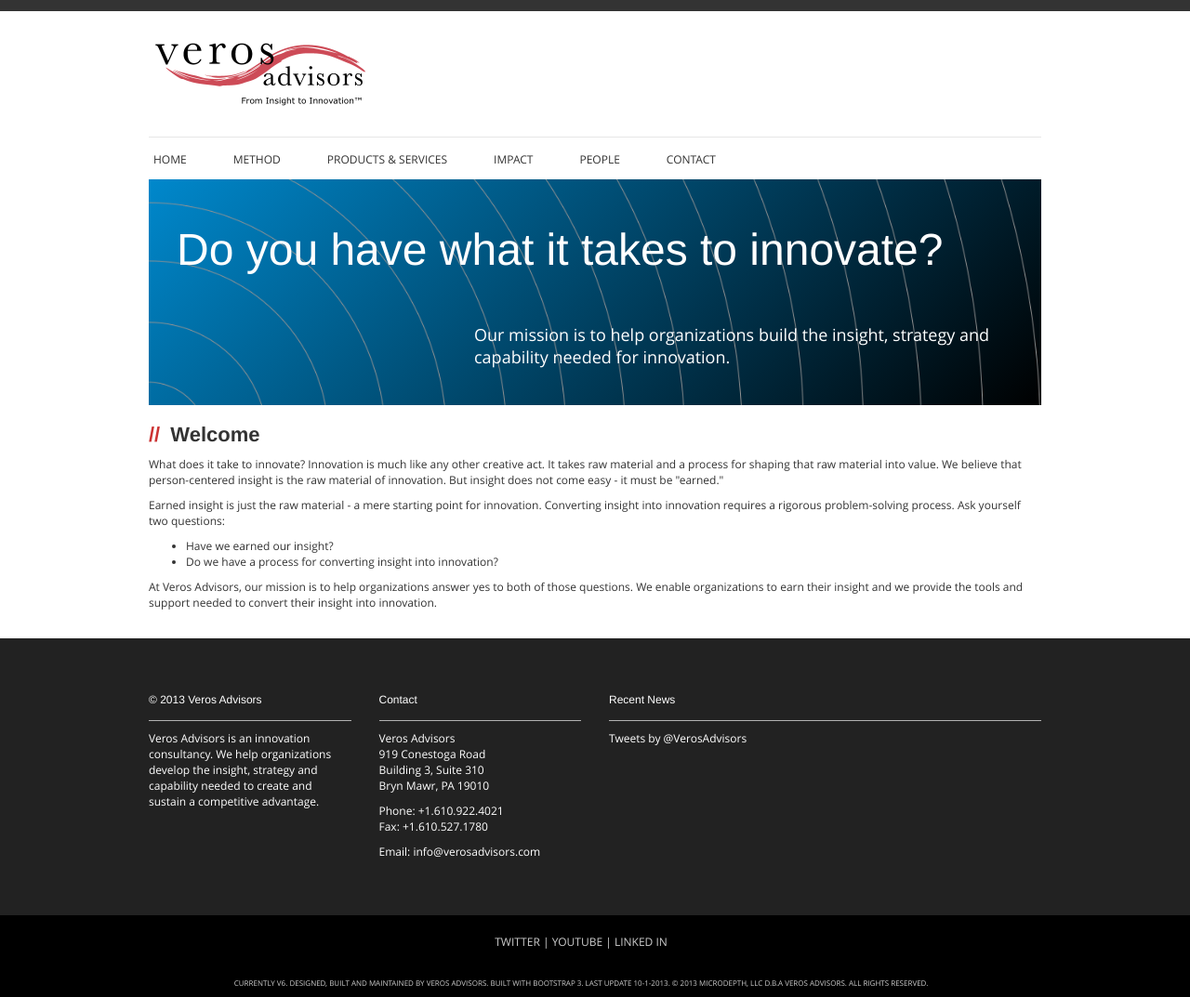
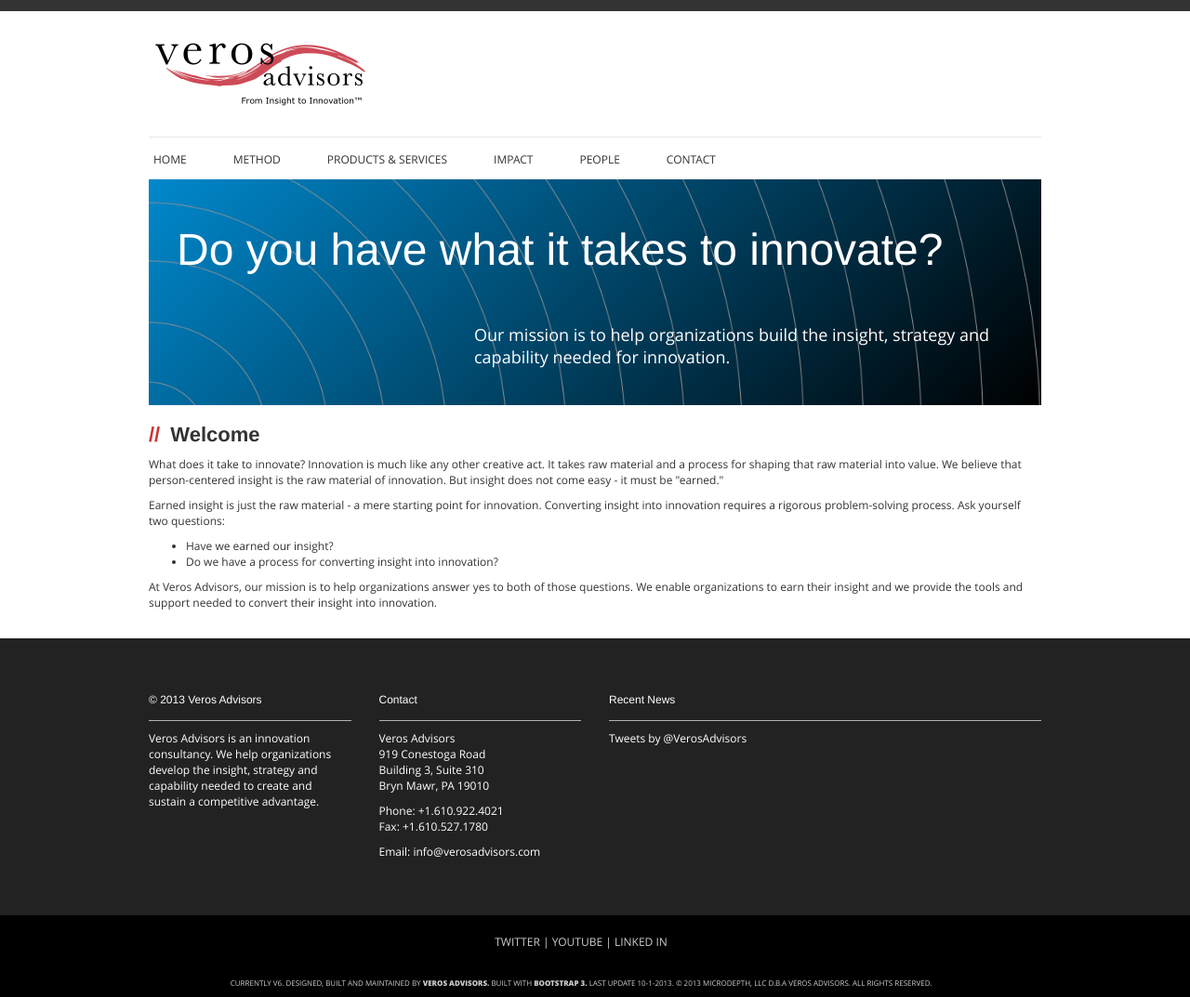
Before and after one commit to verosadvisors/verosadvisors, a Jekyll site: the page built from index.html, in a window 1280 px wide. Shown: the whole page at 93% size. Built offline with Jekyll 4.4.1, drawn with Linux system fonts in a browser that asks for light colours; Markdown is read by kramdown in place of the engine named in the settings; comment, search, counter and statistics services are not loaded.

```diff
--- a/_includes/copyright.html
+++ b/_includes/copyright.html
@@ -4,7 +4,7 @@
       	<p><a target="_blank" href="http://twitter.com/verosadvisors">Twitter</a> | <a target="_blank" href="http://youtube.com/verosadvisors">Youtube</a> | <a target="_blank" href="http://www.linkedin.com/company/veros-advisors?trk=hb_tab_compy_id_3009201">Linked In</a></p>
       </div>  <!-- /social -->
       <div id="rights" class="row col-md-12">
-		<p>Currently v6. Designed, built and maintained by Veros Advisors.  Built with <a target="_blank" href="http://getbootstrap.com">Bootstrap 3.</a> Last update 10-1-2013.  © 2013 MicroDepth, LLC d.b.a Veros Advisors. All Rights Reserved.</p>
+		<p>Currently v6. Designed, built and maintained by <a target="_blank" href="https://github.com/verosadvisors/verosadvisors.github.io"><b>Veros Advisors.</b></a>  Built with <a target="_blank" href="http://getbootstrap.com"><b>Bootstrap 3.</b></a> Last update 10-1-2013.  © 2013 MicroDepth, LLC d.b.a Veros Advisors. All Rights Reserved.</p>
 	  </div> <!-- /social -->
   </div> <!-- /container -->
 </div> <!-- /copyright -->
```
